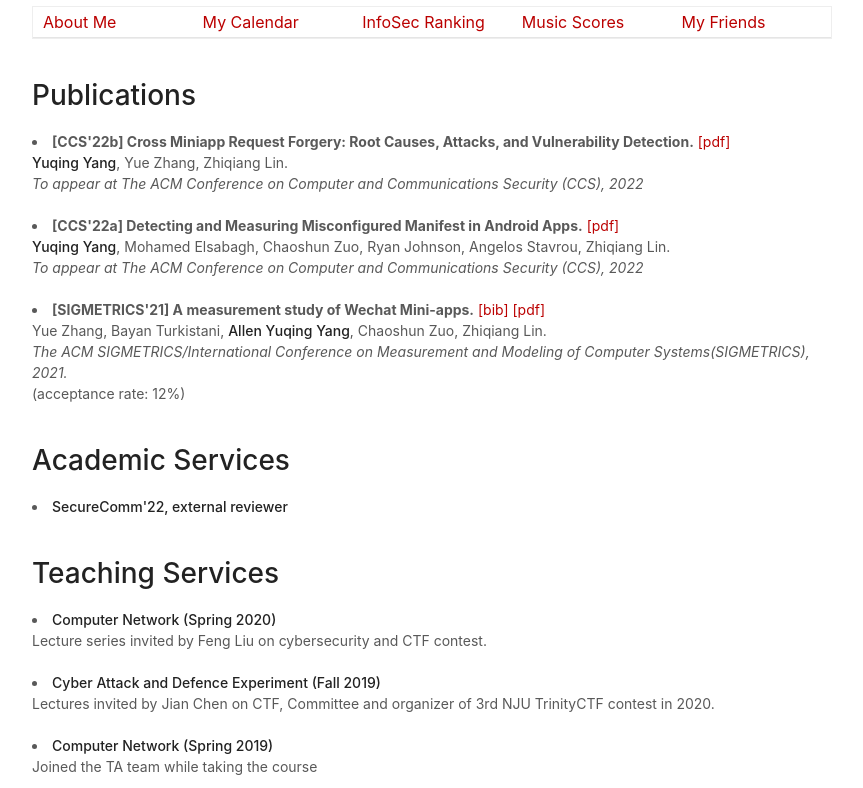
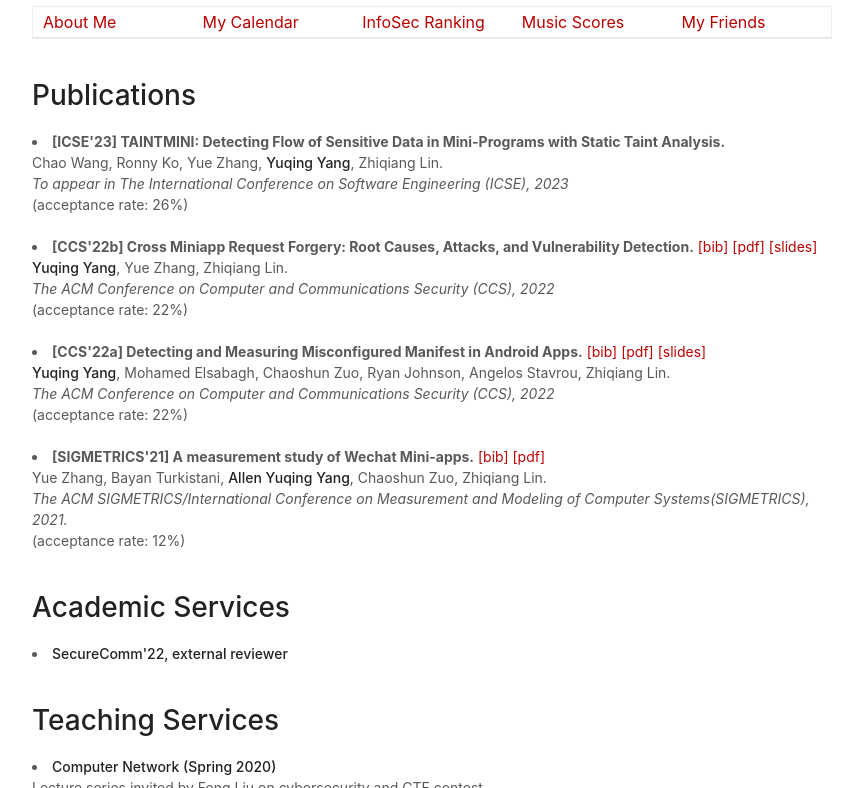
Before and after one commit to frostwing98/frostwing98.github.io, a plain HTML site: page index.html in a window 1280 px wide. Shown: the part 312-1100 px from the top of the page, without its empty margins (208-1071 px from the left). Drawn offline with Linux system fonts and the light colour scheme.

Commit message:
update slides

```diff
--- a/index.html
+++ b/index.html
@@ -67,23 +67,38 @@
         <h1>Publications</h1>
 
         <li>
+          <b>[ICSE'23] TAINTMINI: Detecting Flow of Sensitive Data in Mini-Programs with Static Taint Analysis.</b>
+          <!-- <a href="/papers/CCS22b.pdf">[pdf]</a> -->
+          <!-- <a href="/slides/CCS22b.pdf">[slides]</a> -->
+          <br>
+          Chao Wang, Ronny Ko, Yue Zhang, <strong>Yuqing Yang</strong>, Zhiqiang Lin.
+          <br>
+          <i>To appear in The International Conference on Software Engineering (ICSE), 2023</i>
+          <br>
+          (acceptance rate: 26%)
+          </li><br>
+          <li>
           <b>[CCS'22b] Cross Miniapp Request Forgery: Root Causes, Attacks, and Vulnerability Detection.</b>
+          <a href="/papers/CCS22b.html">[bib]</a>
           <a href="/papers/CCS22b.pdf">[pdf]</a>
-            <!-- <a href="/slides/CCS22b.pdf">[slides]</a> -->
+          <a href="/slides/CCS22b.pdf">[slides]</a>
           <br>
           <strong>Yuqing Yang</strong>, Yue Zhang, Zhiqiang Lin.
           <br>
-            <i>To appear at The ACM Conference on Computer and Communications Security (CCS), 2022</i>
-
+          <i>The ACM Conference on Computer and Communications Security (CCS), 2022</i>
+          <br>
+          (acceptance rate: 22%)
           </li><br><li>
           <b>[CCS'22a] Detecting and Measuring Misconfigured Manifest in Android Apps.</b>
+          <a href="/papers/CCS22a.html">[bib]</a>
           <a href="/papers/CCS22a.pdf">[pdf]</a>
-            <!-- <a href="/slides/CCS22a.pdf">[slides]</a> -->
+          <a href="/slides/CCS22a.pdf">[slides]</a>
           <br>
           <strong>Yuqing Yang</strong>, Mohamed Elsabagh, Chaoshun Zuo, Ryan Johnson, Angelos Stavrou, Zhiqiang Lin.
           <br>
-            <i>To appear at The ACM Conference on Computer and Communications Security (CCS), 2022</i>
-
+          <i>The ACM Conference on Computer and Communications Security (CCS), 2022</i>
+          <br>
+          (acceptance rate: 22%)
           </li><br><li>
           <b>[SIGMETRICS'21] A measurement study of Wechat Mini-apps.</b>
           <a href="/papers/SIGMETRICS21.html">[bib]</a>
```
Also changed, not shown: papers/CCS22a.html (added, +9 -0 lines), papers/CCS22b.html (added, +9 -0 lines), 2 other files. Lines whose indentation alone changed are shown as unchanged.
